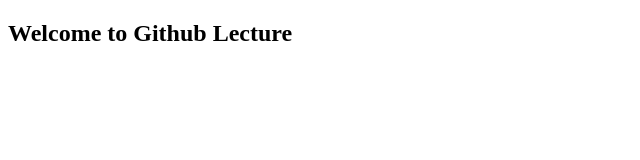
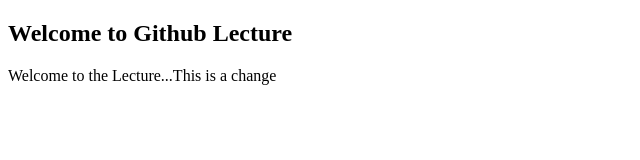
Before and after one commit to ShettySwasthik-1502/Manager, a plain HTML site: page index.html in a window 1280 px wide. Shown: the whole page, without its empty margins (0-640 px from the left). Drawn offline with Linux system fonts and the light colour scheme.

Commit message:
Para dala hai isme

```diff
--- a/index.html
+++ b/index.html
@@ -7,5 +7,6 @@
 </head>
 <body>
     <h2>Welcome to Github Lecture</h2>
+    <p>Welcome to the Lecture...This is a change</p>
 </body>
 </html>
```
